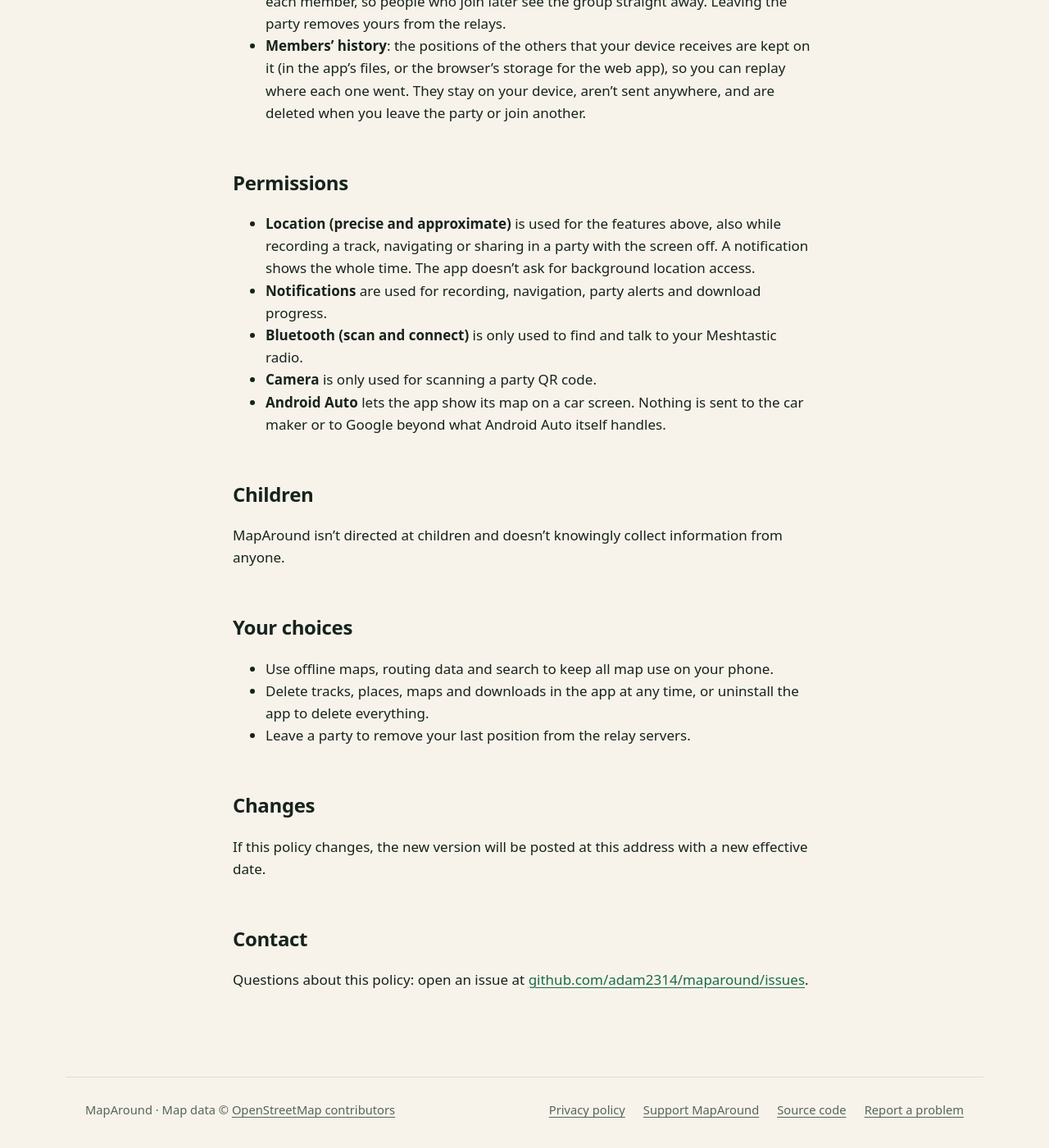
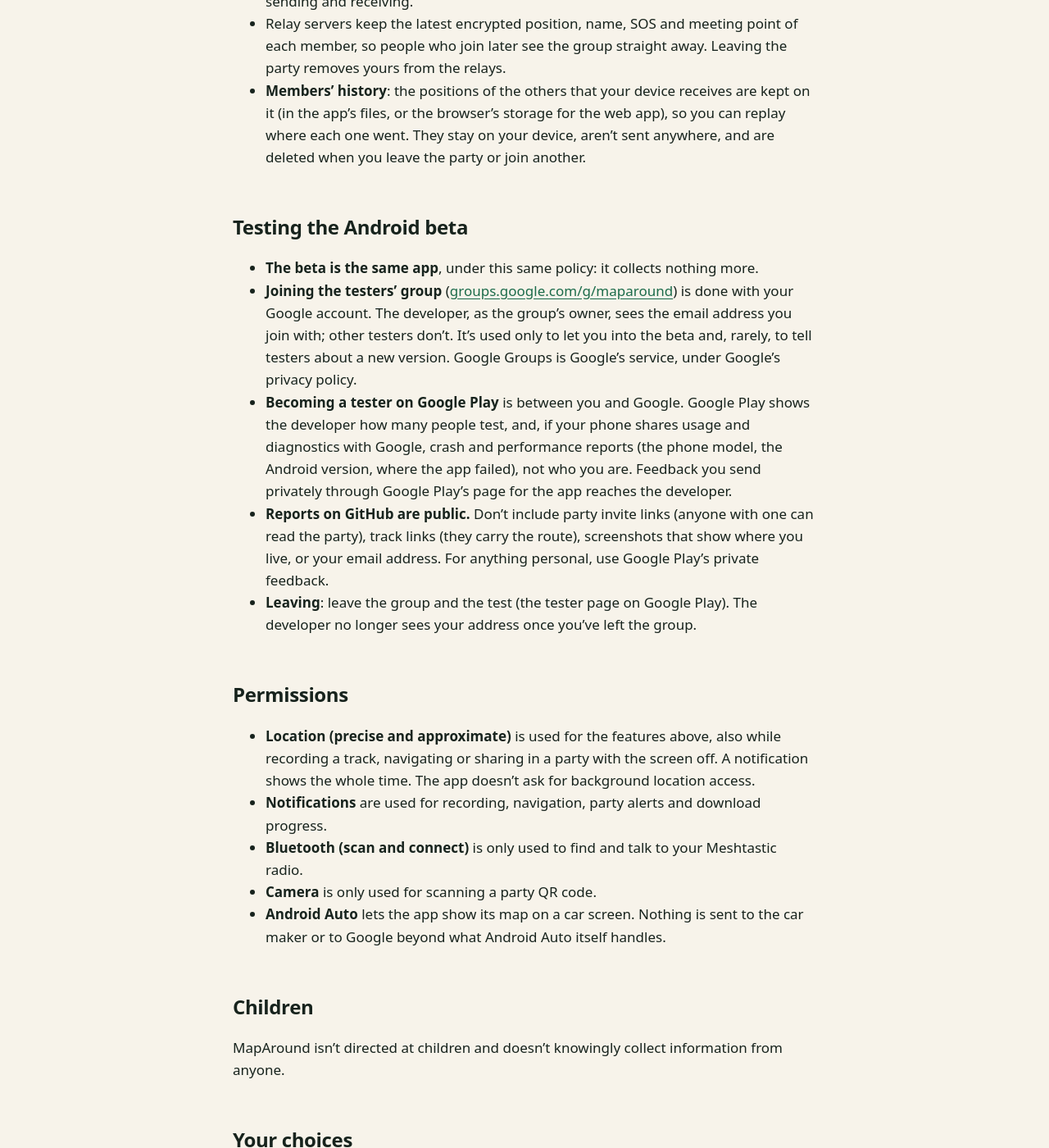
Before and after one commit to adam2314/maparound, a Jekyll site: the page built from docs/privacy.md, in a window 1280 px wide and 1400 px high, scrolled down 3977 px. Shown: the whole window at 82% size. Built offline with Jekyll 4.4.1, drawn with Linux system fonts in a browser that asks for light colours; our own code applies the rules of GitHub Pages for plain Markdown files; some of the changed text lies outside the part shown.

Commit message:
Privacy for beta testers: what joining shares, and keeping reports safe
- Privacy policy: "Testing the Android beta". The developer sees the email address of the Google
  account a tester joins the group with, other testers don't; Google Play shows the developer
  tester counts and, with diagnostics shared, crash reports, not identity; private feedback through
  Google Play reaches the developer; GitHub reports are public; how to leave. "In short" and the
  contact section say so too; effective 16 November 2026.
- The beta page (English and Hebrew): "Your privacy", with what not to post in a public report
  (invite links, track links, screenshots showing home, email) and Google Play's private feedback.

Co-Authored-By: Claude Opus 5.5 <noreply@anthropic.com>

```diff
--- a/docs/privacy.md
+++ b/docs/privacy.md
@@ -1,14 +1,15 @@
 # MapAround privacy policy
 
-*Effective 12 November 2026*
+*Effective 16 November 2026*
 
 MapAround is an offline map app for Android and iPhone. This policy explains what information the
 app uses, where it goes, and what you control.
 
 **In short:** MapAround has no accounts, no ads, no analytics and no tracking. The developer
-doesn't run a server and doesn't receive any of your data. Your maps, tracks, places and settings
-stay on your phone. The app contacts other services only for the online features you use, as
-listed below.
+doesn't run a server and the app sends the developer none of your data. Your maps, tracks, places
+and settings stay on your phone. The app contacts other services only for the online features you
+use, as listed below. If you join the Android beta, the developer sees the email address of the
+Google account you join with (see [Testing the Android beta](#testing-the-android-beta)).
 
 ## What stays on your phone
 
@@ -75,6 +76,23 @@ policy.
   went. They stay on your device, aren't sent anywhere, and are deleted when you leave the party
   or join another.
 
+## Testing the Android beta
+
+- **The beta is the same app**, under this same policy: it collects nothing more.
+- **Joining the testers' group** ([groups.google.com/g/maparound](https://groups.google.com/g/maparound))
+  is done with your Google account. The developer, as the group's owner, sees the email address
+  you join with; other testers don't. It's used only to let you into the beta and, rarely, to tell
+  testers about a new version. Google Groups is Google's service, under Google's privacy policy.
+- **Becoming a tester on Google Play** is between you and Google. Google Play shows the developer
+  how many people test, and, if your phone shares usage and diagnostics with Google, crash and
+  performance reports (the phone model, the Android version, where the app failed), not who you
+  are. Feedback you send privately through Google Play's page for the app reaches the developer.
+- **Reports on GitHub are public.** Don't include party invite links (anyone with one can read the
+  party), track links (they carry the route), screenshots that show where you live, or your email
+  address. For anything personal, use Google Play's private feedback.
+- **Leaving**: leave the group and the test (the tester page on Google Play). The developer no
+  longer sees your address once you've left the group.
+
 ## Permissions
 
 - **Location (precise and approximate)** is used for the features above, also while recording a
@@ -104,4 +122,5 @@ If this policy changes, the new version will be posted at this address with a ne
 ## Contact
 
 Questions about this policy: open an issue at
-[github.com/adam2314/maparound/issues](https://github.com/adam2314/maparound/issues).
+[github.com/adam2314/maparound/issues](https://github.com/adam2314/maparound/issues). Issues are
+public; testers can also write privately through Google Play's feedback for the app.
```
Also changed, not shown: docs/beta.md (+9 -0 lines), docs/he/beta.md (+9 -0 lines).
